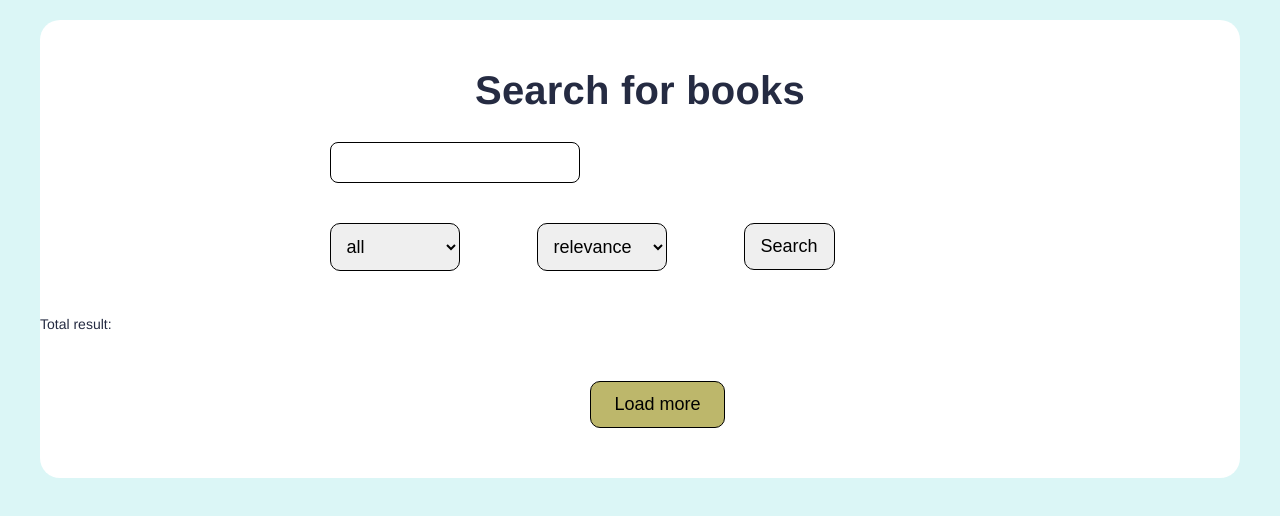
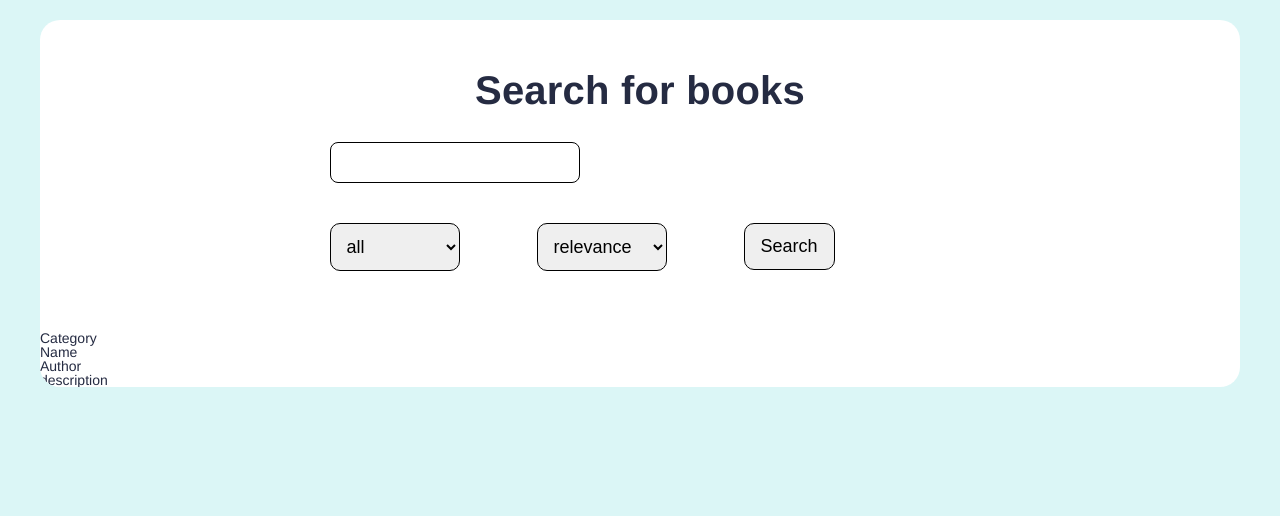
Before and after one commit to MaxOF/books-app, a React (Create React App) app: page /book in a window 1280 px wide. Shown: the top 516 px of the page. Built offline with nearby package versions, Linux system fonts and the light colour scheme.

Commit message:
add react router dom

```diff
--- a/package.json
+++ b/package.json
@@ -14,6 +14,7 @@
     "react": "^18.2.0",
     "react-dom": "^18.2.0",
     "react-redux": "^8.0.2",
+    "react-router-dom": "^6.3.0",
     "react-scripts": "5.0.1",
     "redux": "^4.2.0",
     "redux-thunk": "^2.4.1",
--- a/src/App.tsx
+++ b/src/App.tsx
@@ -5,7 +5,8 @@ import {useDispatch} from "react-redux";
 import {ThunkDispatch} from "redux-thunk";
 import {RootReducerType, useAppSelector} from "./app/store";
 import {DispatchThunkBooks, fetchMoreBooks, getBooks} from "./features/books/booksReducer";
-import {log} from "util";
+import {Routes, Route} from "react-router-dom";
+import {Book} from "./features/book/Book";
 
 function App() {
 
@@ -83,6 +84,9 @@ function App() {
                         </div>
                     </div>
                 </section>
+                <Routes>
+                    <Route path="/" element={
+                        <>
                             <div className={s.page__totalResult}>
                                 <div className={s.totalResult__block}>
                                     Total result:
@@ -93,7 +97,9 @@ function App() {
                                     {books ? books.map((book: any, index: any) => {
                                             let imageLink = book.volumeInfo.imageLinks && book.volumeInfo.imageLinks.thumbnail
                                             if (imageLink !== undefined && book.volumeInfo.categories !== undefined && book.volumeInfo.title !== undefined && book.volumeInfo.authors !== undefined) {
-                                    if(book[index] !== book) {}
+                                                if (book[index] !== book) {
+                                                }
+
                                                 return (
                                                     <div key={index} className={s.cards__card}>
                                                         <div className={s.card__container}>
@@ -112,6 +118,7 @@ function App() {
                                                                 {book.volumeInfo.authors}
                                                             </div>
                                                         </div>
+
                                                     </div>
                                                 )
                                             }
@@ -125,6 +132,13 @@ function App() {
                                     <button onClick={onLoadMoreHandler}>Load more</button>
                                 </div>
                             </div>
+                        </>
+                    }/>
+                    <Route path="/book" element={<Book />}/>
+
+                </Routes>
+
+
             </main>
 
         </div>
--- a/src/features/book/Book.tsx
+++ b/src/features/book/Book.tsx
@@ -1,9 +1,28 @@
 import React from 'react';
+import s from './Book.module.scss'
 
 export const Book = () => {
     return (
-        <div>
-
+        <div className={s.page__book}>
+            <div className={s.book__block}>
+                <div className={s.book__imgBlock}>
+                    <img src="" alt=""/>
+                </div>
+                <div className={s.book__body}>
+                    <div className={s.book__category}>
+                        Category
+                    </div>
+                    <div className={s.book__title}>
+                        Name
+                    </div>
+                    <div className={s.book__author}>
+                        Author
+                    </div>
+                    <div className={s.book__description}>
+                        description
+                    </div>
+                </div>
+            </div>
         </div>
     );
 };
--- a/src/index.tsx
+++ b/src/index.tsx
@@ -4,14 +4,16 @@ import './index.css';
 import App from './App';
 import {Provider} from "react-redux";
 import {store} from "./app/store";
+import {BrowserRouter} from "react-router-dom";
 
 
 const root = ReactDOM.createRoot(
   document.getElementById('root') as HTMLElement
 );
 root.render(
-    <Provider store={store}>
-        <App />
-    </Provider>
-
+    <BrowserRouter>
+        <Provider store={store}>
+            <App />
+        </Provider>
+    </BrowserRouter>
 );
```
Also changed, not shown: src/features/book/Book.module.scss (added), 1 other file (tests, documents, lock files or other folders). Lines whose indentation alone changed are shown as unchanged.
